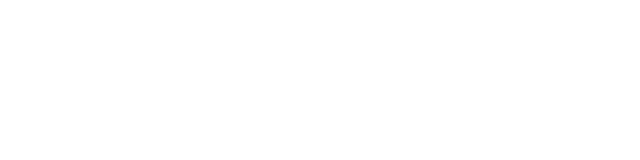
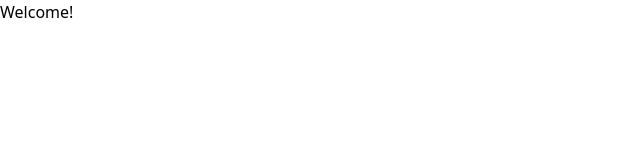
Before and after one commit to Zekumoru/acme-pagina-web, a React (Vite) app: page / in a window 1280 px wide. Shown: the top 160 px of the page, without its empty margins (0-640 px from the left). Built offline with nearby package versions, Linux system fonts and the light colour scheme.

Commit message:
Install react router

```diff
--- a/package.json
+++ b/package.json
@@ -11,7 +11,8 @@
   },
   "dependencies": {
     "react": "^18.2.0",
-    "react-dom": "^18.2.0"
+    "react-dom": "^18.2.0",
+    "react-router-dom": "^6.22.3"
   },
   "devDependencies": {
     "@types/react": "^18.2.66",
--- a/src/App.tsx
+++ b/src/App.tsx
@@ -1,5 +1,12 @@
+import { Route, Routes } from 'react-router-dom';
+import Home from './components/Home';
+
 function App() {
-  return <div></div>;
+  return (
+    <Routes>
+      <Route path="/" element={<Home />} />
+    </Routes>
+  );
 }
 
 export default App;
--- /dev/null
+++ b/src/components/Home.tsx
@@ -0,0 +1,9 @@
+const Home = () => {
+  return (
+    <div>
+      <h1>Welcome!</h1>
+    </div>
+  );
+};
+
+export default Home;
--- a/src/main.tsx
+++ b/src/main.tsx
@@ -1,10 +1,13 @@
-import React from 'react'
-import ReactDOM from 'react-dom/client'
-import App from './App.tsx'
-import './index.css'
+import React from 'react';
+import ReactDOM from 'react-dom/client';
+import App from './App.tsx';
+import './index.css';
+import { BrowserRouter } from 'react-router-dom';
 
 ReactDOM.createRoot(document.getElementById('root')!).render(
   <React.StrictMode>
-    <App />
-  </React.StrictMode>,
-)
+    <BrowserRouter>
+      <App />
+    </BrowserRouter>
+  </React.StrictMode>
+);
```
Also changed, not shown: 1 other file (tests, documents, lock files or other folders).
